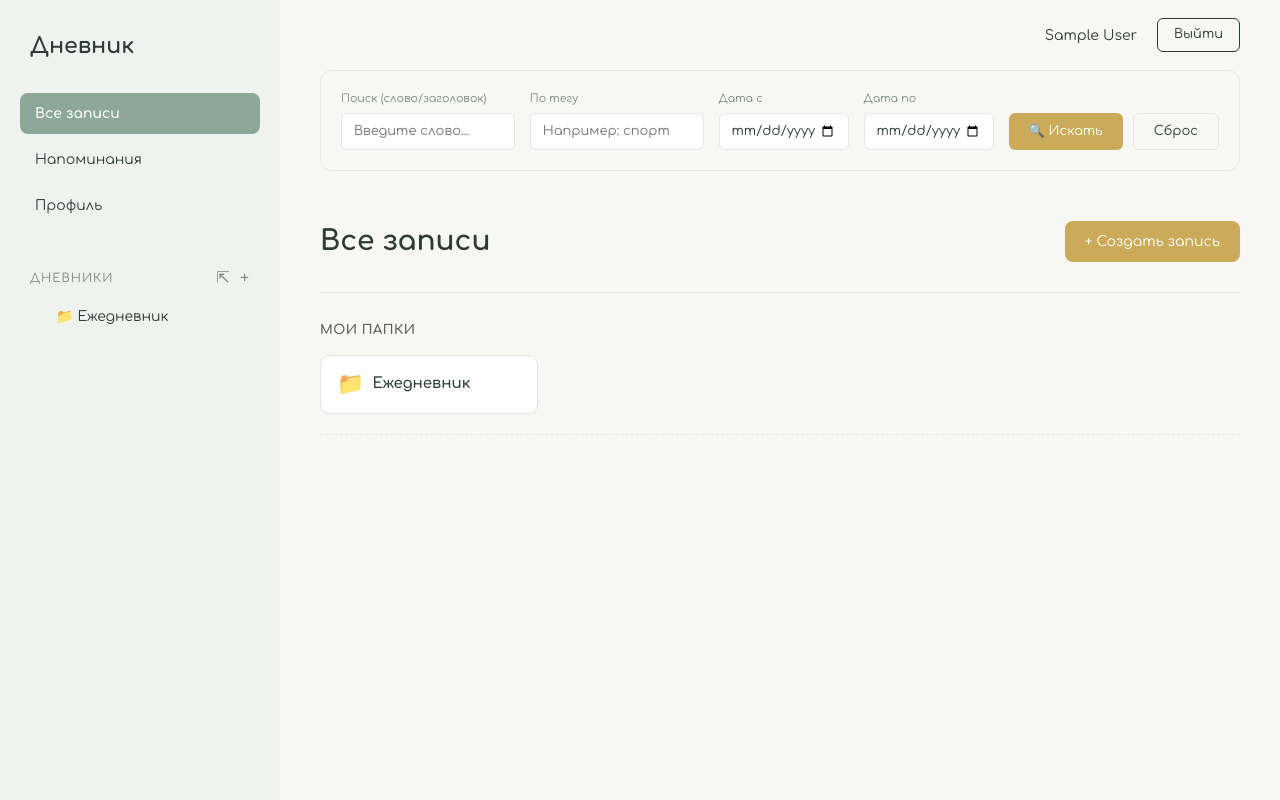
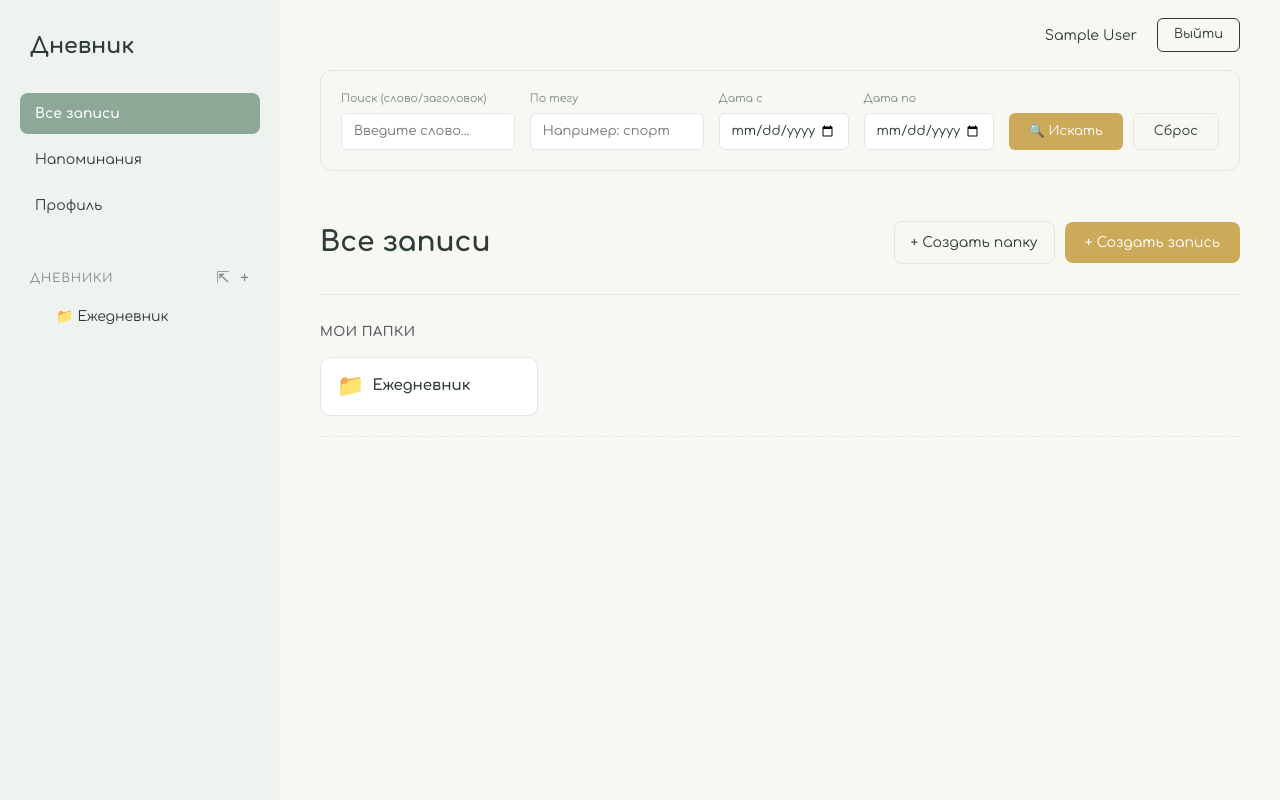
Before and after one commit to dementievaolga082489/Daily_Note, a Django app: page /entries/ in a window 1280 px wide. Run offline with Django 5.2, Linux system fonts and the light colour scheme; the visitor is signed in with stand-in values (Sample User, id 1); data comes from the database, SQL or seed files in the repository; data that the repository does not hold is empty; parts of the project's set-up code (start-up, migrations or seed data) failed here and were passed over; some libraries are stand-ins or nearby versions.

Commit message:
entry_list.html

```diff
--- a/diary/templates/diary/entry_list.html
+++ b/diary/templates/diary/entry_list.html
@@ -23,10 +23,36 @@
             </h1>
         </div>
 
-        <!-- Кнопка "Создать запись" с правильными отступами -->
-        <a href="{% url 'diary:entry_create' %}{% if current_notebook_id %}?notebook={{ current_notebook_id }}{% endif %}" class="btn-gold" style="padding: 10px 20px; font-size: 14px; margin-top: 10px; margin-bottom: 10px;">
-            + Создать запись
-        </a>
+        <!-- Блок кнопок управления -->
+        <div style="display: flex; gap: 10px; align-items: center; flex-wrap: wrap; margin-top: 10px; margin-bottom: 10px;">
+            {% if current_notebook %}
+                <!-- Кнопки для управления текущей папкой -->
+                <a href="{% url 'diary:notebook_create' %}?parent={{ current_notebook.id }}"
+                   class="btn-outline"
+                   style="padding: 10px 16px; font-size: 14px; text-decoration: none;">
+                    + Подпапка
+                </a>
+                <a href="{% url 'diary:notebook_delete' current_notebook.id %}"
+                   class="btn-outline"
+                   style="padding: 10px 16px; font-size: 14px; text-decoration: none; color: #d9534f; border-color: #f0dada;">
+                    🗑️ Удалить папку
+                </a>
+            {% else %}
+                <!-- Кнопка создания корневой папки (если мы в общем списке) -->
+                <a href="{% url 'diary:notebook_create' %}"
+                   class="btn-outline"
+                   style="padding: 10px 16px; font-size: 14px; text-decoration: none;">
+                    + Создать папку
+                </a>
+            {% endif %}
+
+            <!-- Кнопка "Создать запись" -->
+            <a href="{% url 'diary:entry_create' %}{% if current_notebook_id %}?notebook={{ current_notebook_id }}{% endif %}"
+               class="btn-gold"
+               style="padding: 10px 20px; font-size: 14px; text-decoration: none;">
+                + Создать запись
+            </a>
+        </div>
     </div>
 
     <!-- Блок папок (скрываем при поиске) -->
```
